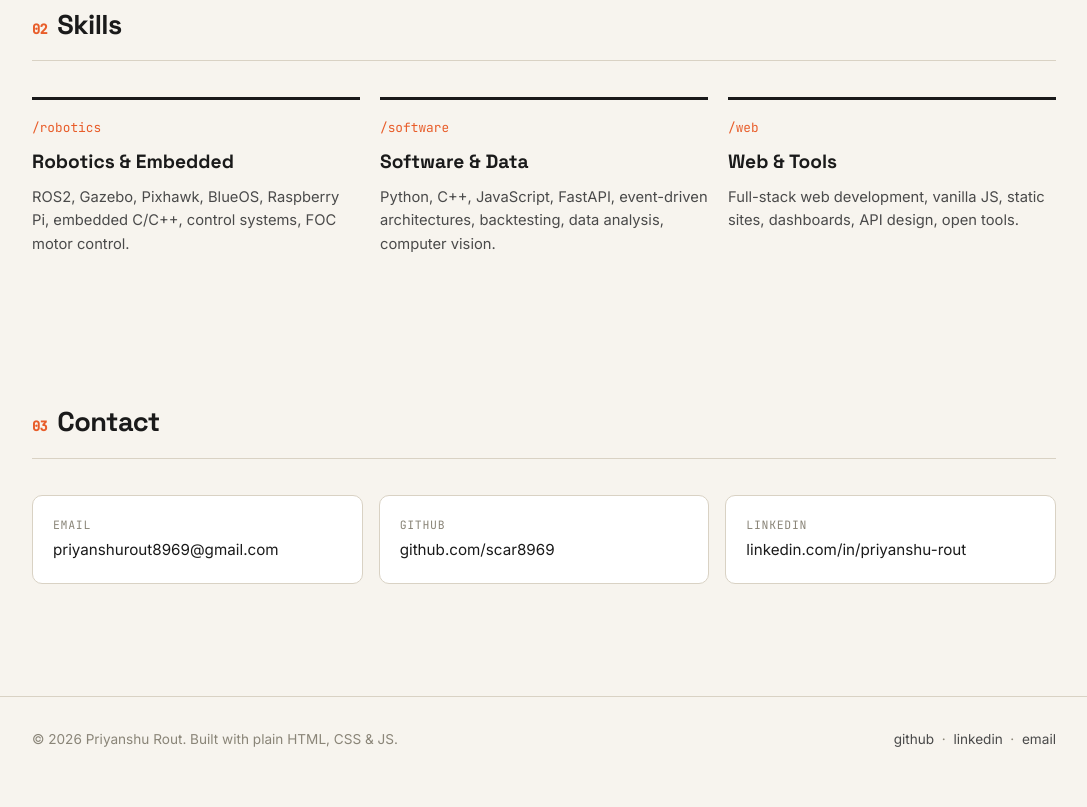
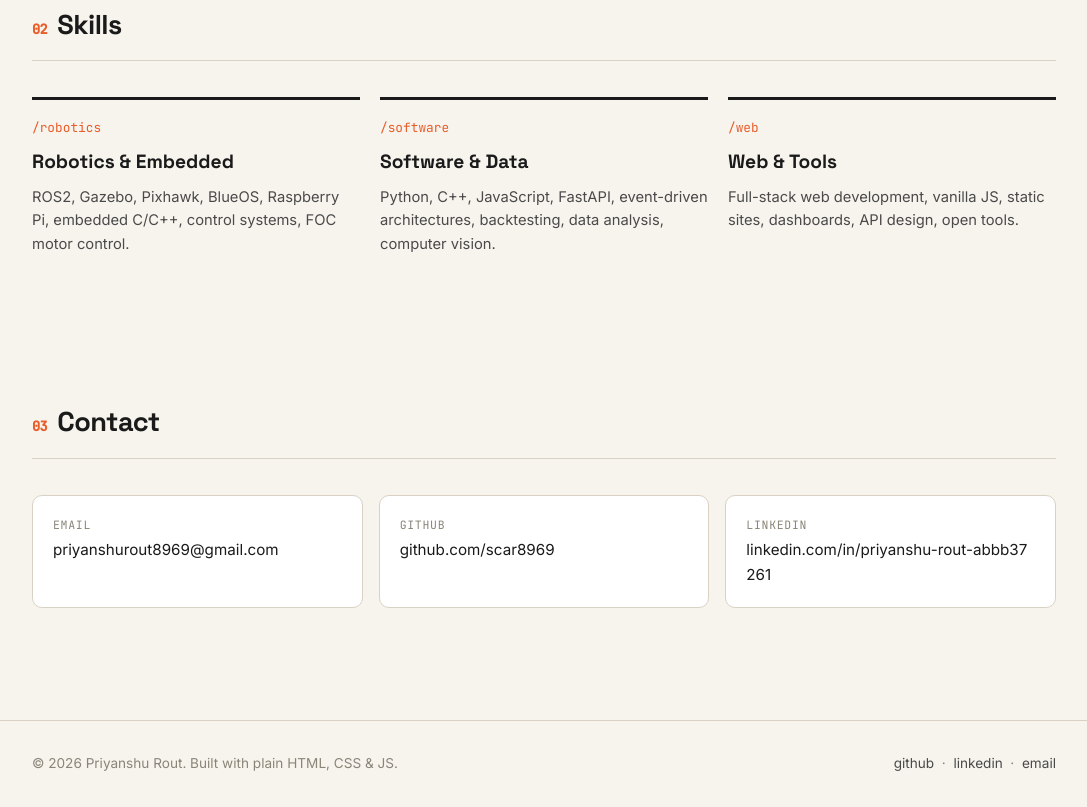
Before and after one commit to scar8969/scar8969.github.io, a website: page about.html in a window 1280 px wide. Shown: the part 1127-1934 px from the top of the page, without its empty margins (96-1183 px from the left). Before the commit the page ends 1909 px from the top, so only its background shows below. Drawn offline with Linux system fonts and the light colour scheme.

Commit message:
fix: correct linkedin display URL on about page

```diff
--- a/about.html
+++ b/about.html
@@ -104,7 +104,7 @@
           </a>
           <a class="contact-card" href="https://linkedin.com/in/priyanshu-rout-abbb37261" target="_blank" rel="noopener">
             <span class="k">linkedin</span>
-            <span class="v">linkedin.com/in/priyanshu-rout</span>
+            <span class="v">linkedin.com/in/priyanshu-rout-abbb37261</span>
           </a>
         </div>
       </div>
```
